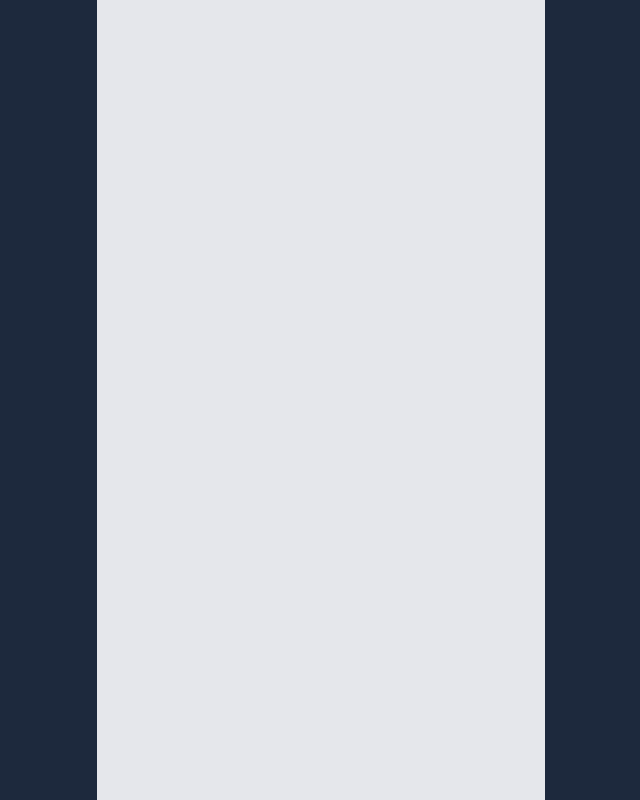
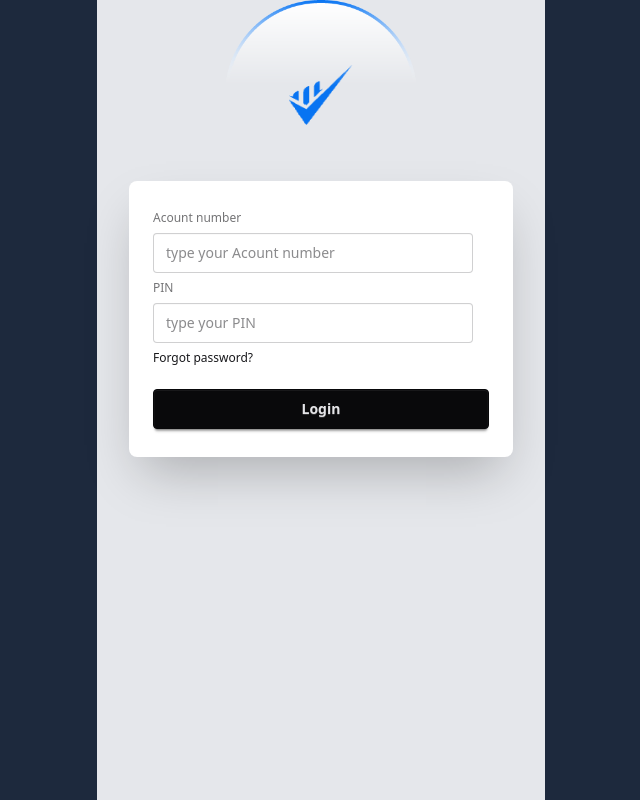
Before and after one commit to tishadey45/payoo-mfs, a plain HTML site: page index.html in a window 1280 px wide. Shown: the top 800 px of the page, without its empty margins (319-959 px from the left). Drawn offline with nearby package versions, Linux system fonts and the light colour scheme.

Commit message:
:fire: login-from

```diff
--- a/index.html
+++ b/index.html
@@ -8,14 +8,35 @@
 <script src="https://cdn.jsdelivr.net/npm/@tailwindcss/browser@4"></script>
 </head>
 <body class="bg-slate-800">
-    <section class="max-w-md min-h-screen mx-auto py-6 mx- bg-gray-200"></section>
-    <header>
+    <section class="max-w-md min-h-screen mx-auto py-6 mx- bg-gray-200">
+         <header>
         <nav class="flex justify-center items-center">
-            <div class="mt-10 relative">
-                <img src="./assets/bg.png" alt="">
-                <img src="./assets/Group.png" alt="">
+            <div class="mt-10 relative flex justify-center items-center w-9/12 mb-10">
+                <img class="w-48 absolute" src="./assets/bg.png" alt="">
+                <img class="w-16" src="./assets/Group.png" alt="">
             </div>
         </nav>
     </header>
+
+    <!-- login section -->
+<div class="">
+  <div class="hero-content flex-col lg:flex-row-reverse">
+    <div class="card bg-base-100 w-full max-w-sm shrink-0 shadow-2xl">
+      <form class="card-body">
+        <fieldset class="fieldset">
+          <label class="label">Acount number</label>
+          <input type="number" class="input" placeholder="type your Acount number"required/>
+          <label class="label">PIN</label>
+          <input type="text" class="input" placeholder="type your PIN"required />
+          <div><a class="link link-hover">Forgot password?</a></div>
+          <button id="login-btn" class="btn btn-neutral mt-4">Login</button>
+        </fieldset>
+      </form>
+    </div>
+  </div>
+</div>
+
+    </section>
+   <script src="./script/login.js"></script>
 </body>
 </html>
--- /dev/null
+++ b/script/login.js
@@ -0,0 +1,3 @@
+document.getElementById("login-btn").addEventListener("click", function(){
+console.log("hello jaan");
+})
```
